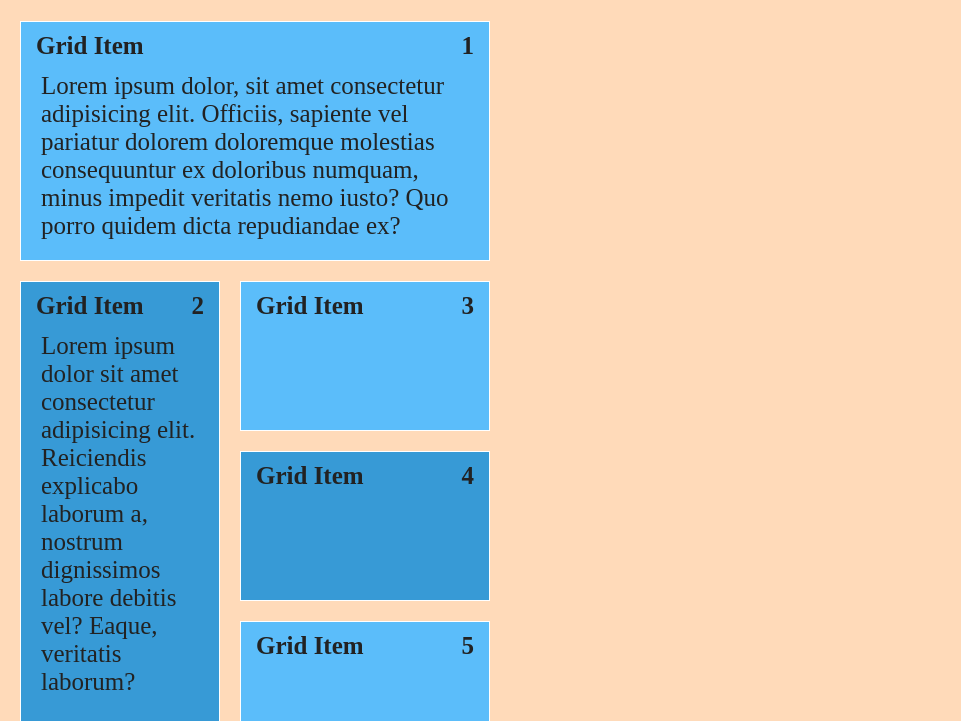
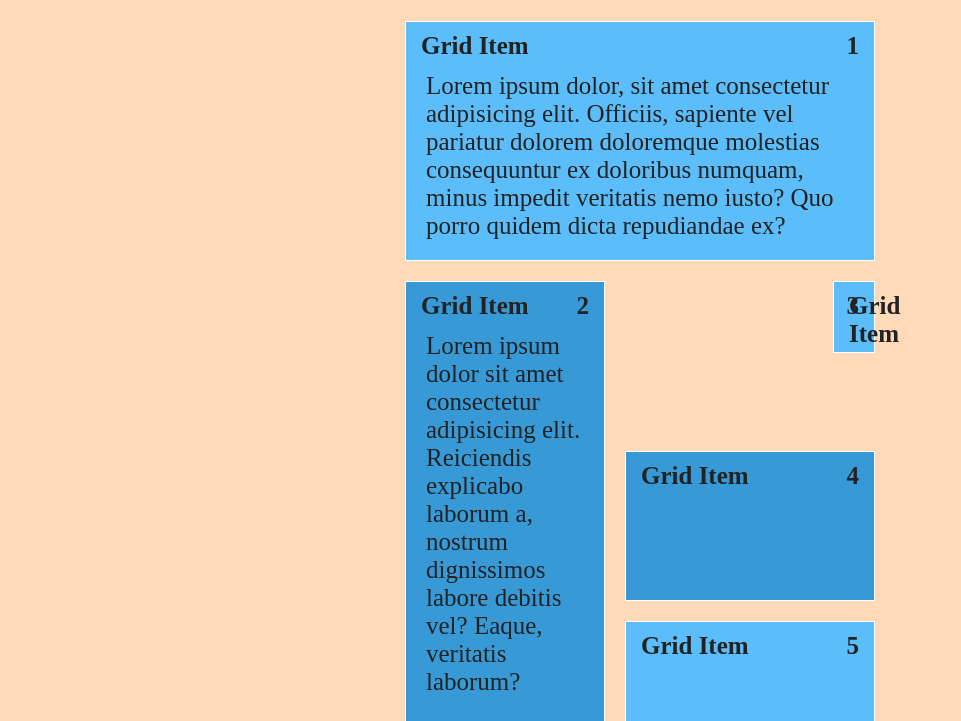
Before and after one commit to MakoDoli/CSS-course, a plain HTML site: page index.html in a window 1280 px wide. Shown: the part 79-800 px from the top of the page, without its empty margins (0-961 px from the left). Drawn offline with Linux system fonts and the light colour scheme.

Commit message:
placing items inside grid

```diff
--- a/style.css
+++ b/style.css
@@ -15,6 +15,11 @@
   /* grid-template-rows: 200px 100px; */
   /* grid-auto-rows: 100px; /*ზომას ეუბნები და თვითონ ალაგებს*/
   /*grid-template-rows: 200px; auto-სთან ერთად მარტო პირველ row-ს ზომა იქნება 200პხ, დანარჩენს თვითონ დაალაგებს */
+
+  justify-content: center;
+  /* justify-content: space-around; */
+  align-content: center; /* needs height*/
+  /* height: 100vh; */
 }
 /* .grid-item-1 {
   grid-area: header;
@@ -34,6 +39,10 @@
 .grid-item-2 {
   grid-row: 2/6;
   /* grid-row: span 3; pirdapir ramdeni daikavos */
+}
+.grid-item-3 {
+  align-self: start;
+  justify-self: end;
 }
 .grid-item {
   background-color: antiquewhite;
```
